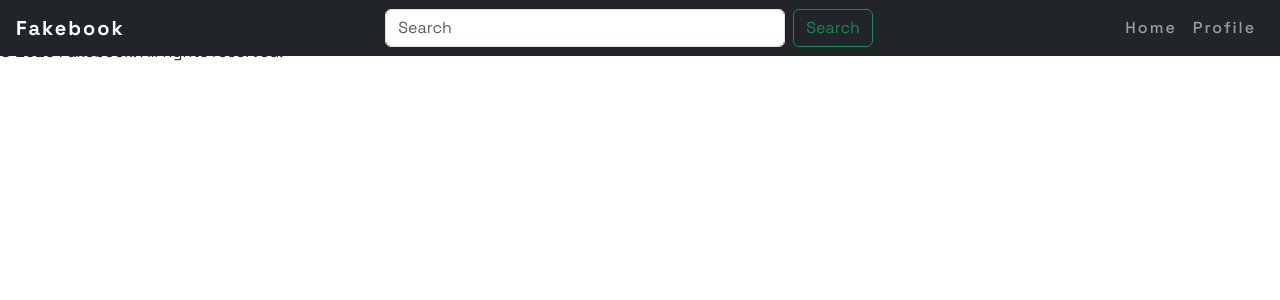
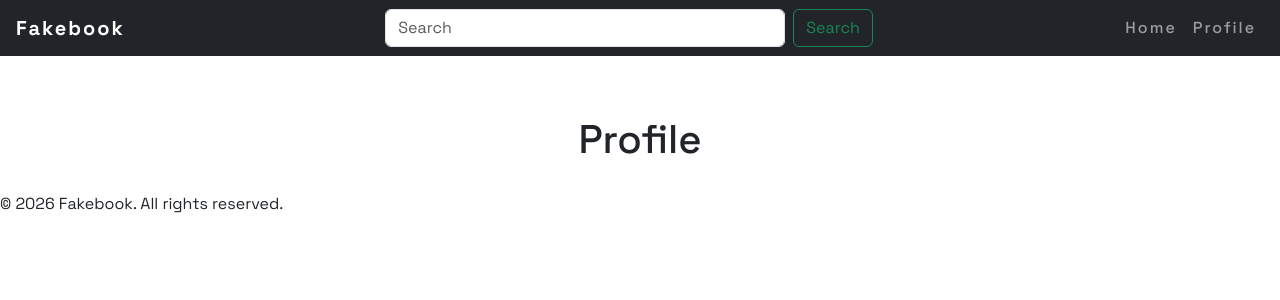
Before and after one commit to johnbords/learn-front-end, a React (Vite) app in the folder fakebook-frontend/: page /profile in a window 1280 px wide. Shown: the top 300 px of the page. Built offline with nearby package versions, Linux system fonts and the light colour scheme.

Commit message:
Week 3: Add Profile page

```diff
--- a/fakebook-frontend/src/App.jsx
+++ b/fakebook-frontend/src/App.jsx
@@ -4,6 +4,7 @@ import Footer from './Footer.jsx';
 import Home from './Home.jsx';
 import Login from './Login.jsx';
 import Signup from './Signup.jsx';
+import Profile from './Profile.jsx';
 
 function App() {
   return(
@@ -14,6 +15,7 @@ function App() {
         <Route path="/" element={<Home />} />
         <Route path="/login" element={<Login />} />
         <Route path="/signup" element={<Signup />} />
+        <Route path="/profile" element={<Profile />} />
       </Routes>
 
       <Footer />
--- /dev/null
+++ b/fakebook-frontend/src/Profile.jsx
@@ -0,0 +1,10 @@
+
+function Profile()  {
+    return(
+        <div className="pt-5 mt-5 text-center">
+            <h1>Profile</h1>
+        </div>
+    );
+}
+
+export default Profile;
```
